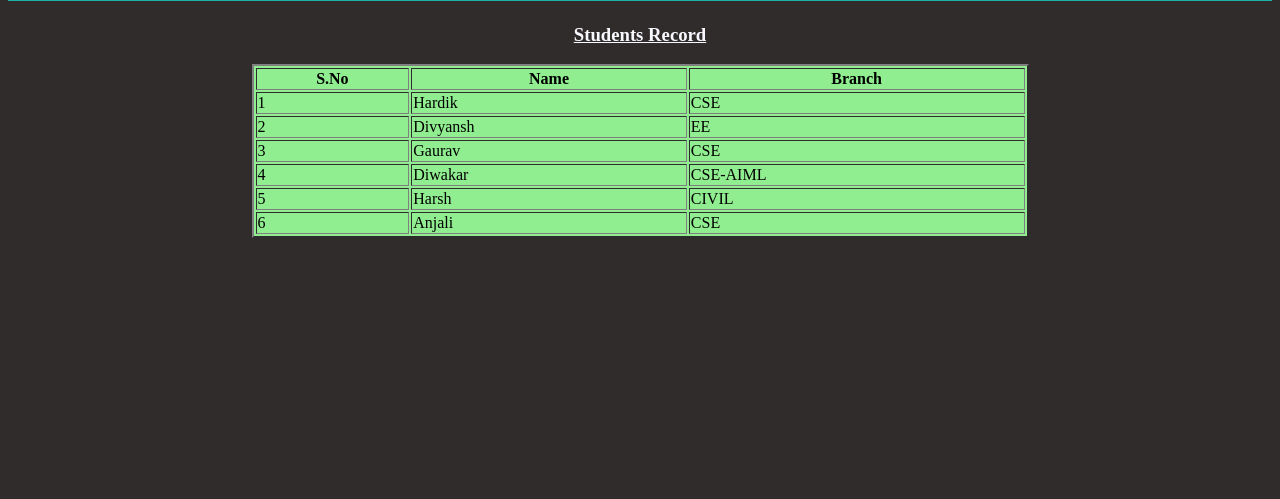
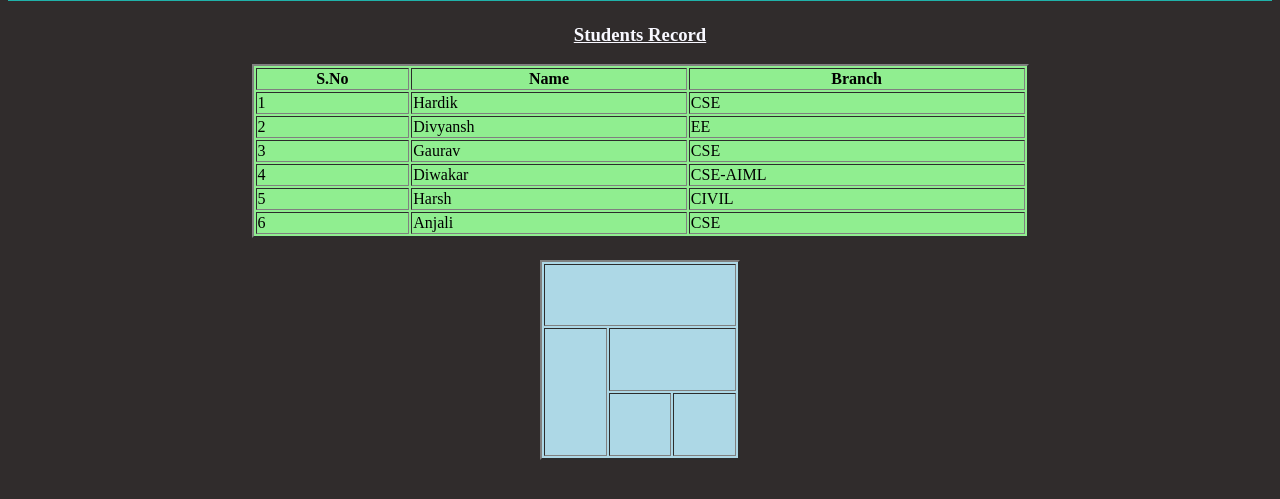
Before and after one commit to gauravk1302/full_stack_development, a plain HTML site: page index.html in a window 1280 px wide. Shown: the part 87-586 px from the top of the page. Drawn offline with Linux system fonts and the light colour scheme.

Commit message:
table and understand colspan and rowspan

```diff
--- a/index.html
+++ b/index.html
@@ -51,5 +51,22 @@
         <td>CSE</td>
       </tr>
     </table>
+    <h1></h1>
+    <div>
+    <table border="2" bgcolor="lightblue"align = "center" width="200" height="200">
+        <tr>
+            <td colspan="3"></td>
+        </tr>
+        <tr>
+            <td rowspan="2"></td>
+            <td colspan="2"></td>
+        </tr>
+        <tr>
+            <td></td>
+            <td></td>
+        </tr>
+    </table>
+    </div>
+
   </body>
 </html>
```
